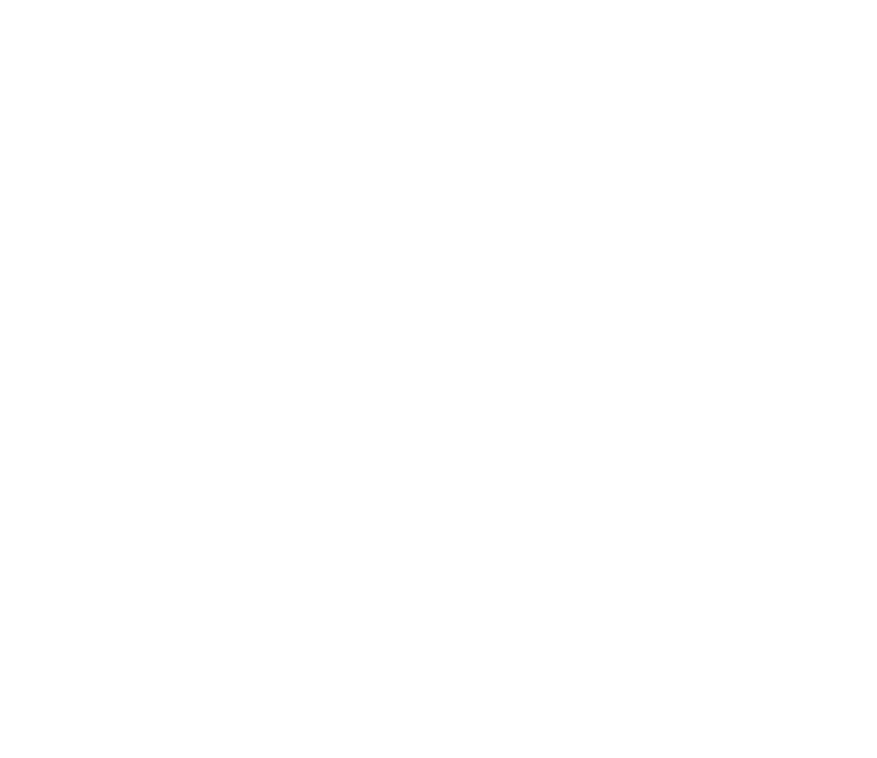
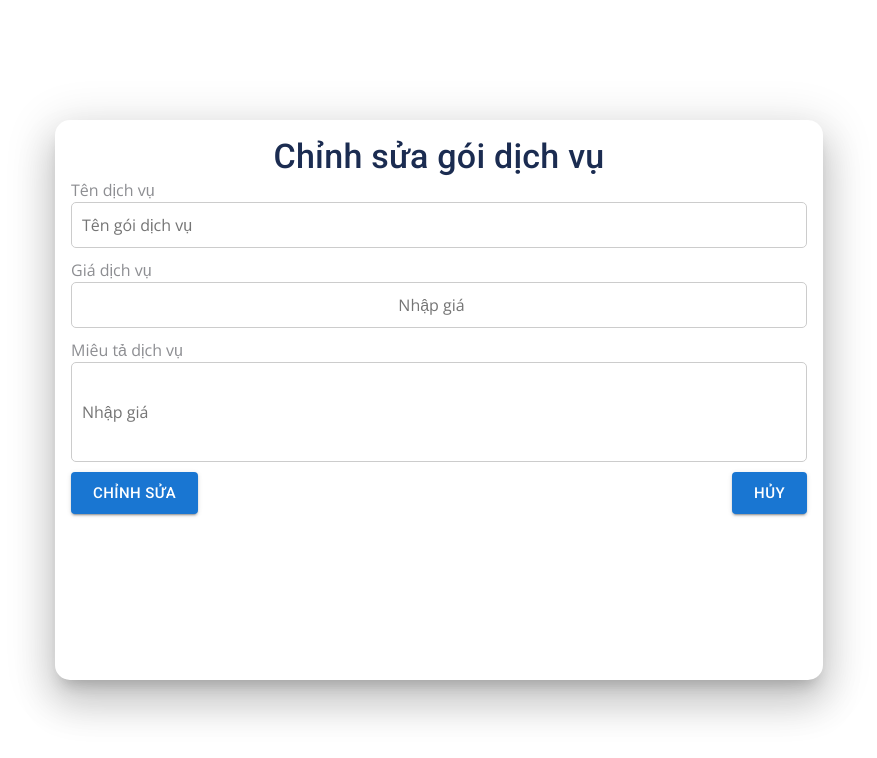
Before and after one commit to Maid4Uni/maid4uni-FE, a React (Create React App) app in the folder clean-html-to-reactjs/: page /update-service/1 in a window 1280 px wide. Before the commit this address had no page. Shown: the top 758 px of the page, without its empty margins (201-1078 px from the left). Built offline with nearby package versions, Linux system fonts and the light colour scheme.

Commit message:
update service

```diff
--- a/clean-html-to-reactjs/src/component/manage/oder.jsx
+++ b/clean-html-to-reactjs/src/component/manage/oder.jsx
@@ -79,7 +79,18 @@ const handleUpdateOrderStatus = async (id, orderStatus) => {
       setLoading(false);
     }
   };
+  const [filteredData, setFilteredData] = useState([]); // State để lưu trữ danh sách đơn hàng sau khi lọc
 
+  useEffect(() => {
+    if (orderStatus === "all") {
+      // Nếu chọn "Tất cả", hiển thị tất cả đơn hàng
+      setFilteredData(data);
+    } else {
+      // Lọc và hiển thị đơn hàng theo trạng thái đã chọn
+      const filteredOrders = data.filter(order => order.orderStatus === orderStatus);
+      setFilteredData(filteredOrders);
+    }
+  }, [orderStatus, data]);
 
 
   return (
@@ -91,17 +102,6 @@ const handleUpdateOrderStatus = async (id, orderStatus) => {
       >
         Quản lý đơn hàng
       </Typography>
-        <div
-          className="input-group mb-3"
-          style={{ marginBottom: "20px", width: "20%" }}
-        >
-          <input
-            type="text"
-            className="form-control"
-            placeholder="Tìm kiếm..."
-
-          />
-        </div>
 
       <div className="col-2">
         <FormControl variant="outlined" style={{ width: "100%" }}>
@@ -109,14 +109,10 @@ const handleUpdateOrderStatus = async (id, orderStatus) => {
           <Select
             labelId="trang-thai-label"
             label="Trạng thái"
-              value="all"
+            value={orderStatus}
             fullWidth
             onChange={handleStatusChange}
           >
-              <MenuItem value="all">Tất cả</MenuItem>
-              <MenuItem value={0}>Từ chối</MenuItem>
-              <MenuItem value="WAITING_FOR_APPROVAL">Chờ duyệt</MenuItem>
-              <MenuItem value="APPROVED">Đồng ý</MenuItem>
           </Select>
         </FormControl>
       </div>
--- a/clean-html-to-reactjs/src/component/manage/service.jsx
+++ b/clean-html-to-reactjs/src/component/manage/service.jsx
@@ -16,6 +16,8 @@ import { useNavigate, useParams } from "react-router-dom";
 
 const Service = () => {
   const { page } = useParams();
+  const [isModalOpen, setIsModalOpen] = React.useState(false);
+
   const [rowsPerPage, setRowsPerPage] = React.useState(10);
   const [currentPage, setCurrentPage] = React.useState(0);
   const navigate = useNavigate();
@@ -41,6 +43,14 @@ const Service = () => {
   const handleCreateService = () => {
     navigate("/create-service")
   };
+  const handleUpdateService = (serviceId) => {
+    const selectedService = data.find(service => service.id === serviceId);
+    if (selectedService) {
+      localStorage.setItem('selectedService', JSON.stringify(selectedService));
+      navigate(`/update-service/${serviceId}`);
+    }
+  };
+
 
   return (
     <>
@@ -89,8 +99,10 @@ const Service = () => {
 
                     <TableCell align="left">
                       <DeleteIcon sx={{ cursor: "pointer" }} />
-                      <EditIcon sx={{ cursor: "pointer" }} />
-                    </TableCell>
+                      <EditIcon
+                        sx={{ cursor: "pointer" }}
+                        onClick={() => handleUpdateService(service.id)}
+                      />                    </TableCell>
                   </TableRow>
                 ))
             ) : (
--- /dev/null
+++ b/clean-html-to-reactjs/src/component/manage/updateservice.jsx
@@ -0,0 +1,209 @@
+import { useFormik } from "formik";
+import React, { useEffect, useState } from "react";
+import * as Yup from "yup";
+import {
+    Box,
+    Button,
+    Dialog,
+    DialogActions,
+    DialogContent,
+    DialogContentText,
+    DialogTitle,
+    Typography,
+} from "@mui/material";
+import api from "../../config/api";
+import { useNavigate } from "react-router-dom";
+
+const style = {
+    position: "absolute",
+    top: "50%",
+    left: "50%",
+    transform: "translate(-50%, -50%)",
+    width: "60%",
+    height: "70%",
+    bgcolor: "background.paper",
+    border: "2px solid #000",
+    boxShadow: 24,
+    borderRadius: "15px",
+    p: 2,
+    border: "none",
+    overflow: "hidden",
+};
+
+const Update = ({
+    dataPackage,
+    handleClose,
+
+}) => {
+    const navigate = useNavigate();
+    const [successMessage, setSuccessMessage] = useState("");
+    const [isDialogOpen, setIsDialogOpen] = useState(false);
+    const handleSubmit = async (values) => {
+        try {
+            await api.updateService(values.id, values);
+            setSuccessMessage("Chỉnh sửa thành công!");
+            setIsDialogOpen(true);
+            handleClose();
+        } catch (error) {
+            // Handle error appropriately
+        }
+    };
+    const handleCloseDialog = () => {
+        setIsDialogOpen(false);
+    };
+
+    const handleRedirectAfterClose = () => {
+        setIsDialogOpen(false);
+        navigate("/manager/package/0")
+    };
+
+    const formik = useFormik({
+        initialValues: {
+            id: dataPackage?.id || "",
+            name: dataPackage?.name || "",
+            price: dataPackage?.price || "",
+            description: dataPackage?.description || "",
+        },
+        onSubmit: (values) => {
+            handleSubmit(values);
+        },
+        validationSchema: Yup.object().shape({
+            name: Yup.string()
+                .required("Nhập tên gói dịch vụ")
+                .min(5, "Tối thiểu ít nhất 5 kí tự"),
+            price: Yup.number()
+                .required("Đừng bỏ trống giá gói dịch vụ")
+                .min(0, "Giá tiền phải lớn hơn >=0"),
+        }),
+        enableReinitialize: true,
+    });
+
+    useEffect(() => {
+        const selectedService = JSON.parse(localStorage.getItem('selectedService'));
+        if (selectedService) {
+            formik.setValues({
+                id: selectedService.id || '',
+                name: selectedService.name || '',
+                price: selectedService.price || '',
+                description: selectedService.description || '',
+            });
+        }
+    }, [localStorage.getItem('selectedService')]);
+
+    return (
+        <div>
+            <Box sx={style}>
+                <Typography variant="h4" component={"h5"} textAlign={"center"}>
+                    Chỉnh sửa gói dịch vụ
+                </Typography>
+                <form onSubmit={formik.handleSubmit}>
+                    <label htmlFor="name">Tên dịch vụ</label>
+                    <input
+                        type="text"
+                        name="name"
+                        value={formik.values.name}
+                        onChange={formik.handleChange}
+                        onBlur={formik.handleBlur}
+                        placeholder="Tên gói dịch vụ"
+                        style={{
+                            width: "100%",
+                            padding: "10px",
+                            borderRadius: "5px",
+                            border: "1px solid #ccc",
+                            fontSize: "16px",
+                            marginBottom: "10px",
+                        }}
+                    />
+                    {formik.errors.name && formik.touched.name && (
+                        <Typography variant="subtitle2" color={"red"}>
+                            {formik.errors.name}
+                        </Typography>
+                    )}
+                    <label htmlFor="price">Giá dịch vụ</label>
+
+                    <input
+                        type="number"
+                        name="price"
+                        value={formik.values.price}
+                        onChange={formik.handleChange}
+                        onBlur={formik.handleBlur}
+                        placeholder="Nhập giá"
+                        style={{
+                            width: "100%",
+                            padding: "10px",
+                            borderRadius: "5px",
+                            border: "1px solid #ccc",
+                            fontSize: "16px",
+                            marginBottom: "10px",
+                        }}
+                    />
+                    {formik.errors.price && formik.touched.price && (
+                        <Typography variant="subtitle2" color={"red"}>
+                            {formik.errors.price}
+                        </Typography>
+                    )}
+                    <label htmlFor="description">Miêu tả dịch vụ</label>
+
+                    <input
+                        type="text"
+                        name="description"
+                        value={formik.values.description}
+                        onChange={formik.handleChange}
+                        onBlur={formik.handleBlur}
+                        placeholder="Nhập giá"
+                        style={{
+                            width: "100%",
+                            padding: "10px",
+                            borderRadius: "5px",
+                            border: "1px solid #ccc",
+                            fontSize: "16px",
+                            marginBottom: "10px",
+                            height: "100px", // Adjust height as needed
+                            resize: "vertical",
+                        }}
+                    />
+                    {formik.errors.description && formik.touched.description && (
+                        <Typography variant="subtitle2" color={"red"}>
+                            {formik.errors.description}
+                        </Typography>
+                    )}
+
+                    <Box display="flex" justifyContent="space-between">
+                        <Button
+                            type="submit"
+                            variant="contained"
+                            size="large"
+                            onClick={() => {
+                                handleSubmit(formik.values);
+                            }}
+                        >
+                            Chỉnh sửa
+                        </Button>
+                        <Button
+                            onClick={handleRedirectAfterClose}
+                            variant="contained"
+                            size="large"
+                        >
+                            Hủy
+                        </Button>
+                    </Box>
+                </form>
+                <Dialog open={isDialogOpen} onClose={handleCloseDialog}>
+                    <DialogTitle>Thông báo</DialogTitle>
+                    <DialogContent>
+                        <DialogContentText>
+                            {successMessage}
+                        </DialogContentText>
+                    </DialogContent>
+                    <DialogActions>
+                        <Button onClick={handleRedirectAfterClose} color="primary">
+                            Đóng
+                        </Button>
+                    </DialogActions>
+                </Dialog>
+            </Box>
+        </div>
+    );
+};
+
+export default Update;
--- a/clean-html-to-reactjs/src/config/api.js
+++ b/clean-html-to-reactjs/src/config/api.js
@@ -80,6 +80,10 @@ const api = {
     const url = "create-service";
     return axiosClient.post(url, params);
   },
+  updateService: (id, updateData) => {
+    const url = `update-service/${id}`;
+    return axiosClient.put(url, updateData)
+  },
   // payment
   createPayment: (params) => {
     const url = "create-vnpay-payment";
--- a/clean-html-to-reactjs/src/index.js
+++ b/clean-html-to-reactjs/src/index.js
@@ -27,6 +27,7 @@ import Package from "./component/manage/package.jsx";
 import UserProfile from "./home/profile.jsx";
 import Staff from "./home/staffpage.jsx";
 import CreateService from "./component/manage/createservice.jsx";
+import Update from "./component/manage/updateservice.jsx";
 const root = ReactDOM.createRoot(document.getElementById("root"));
 root.render(
   <React.StrictMode>
@@ -40,6 +41,8 @@ root.render(
         <Route path="/order-detail/:id" element={<OderDetail />} />
         <Route path="/create-service" element={< CreateService/>} />
         <Route path="/customer/:id" element={<Customer />} />
+        <Route path="/update-service/:id" element={<Update />} />
+
         <Route path="/" element={<App />}>
           <Route index element={<Home />} />
           <Route path="/:vnp_TransactionStatus" element={<Home />} />
```
Lines whose indentation alone changed are shown as unchanged.
